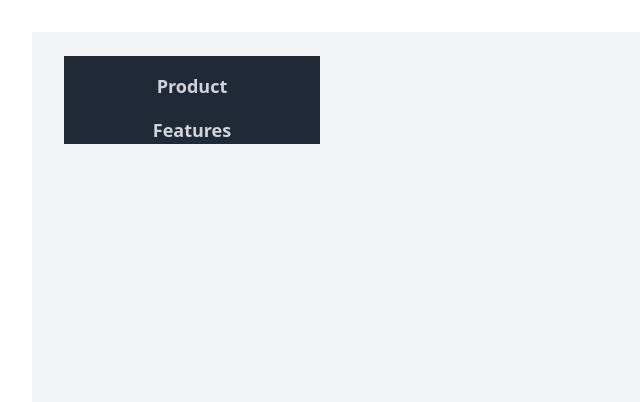
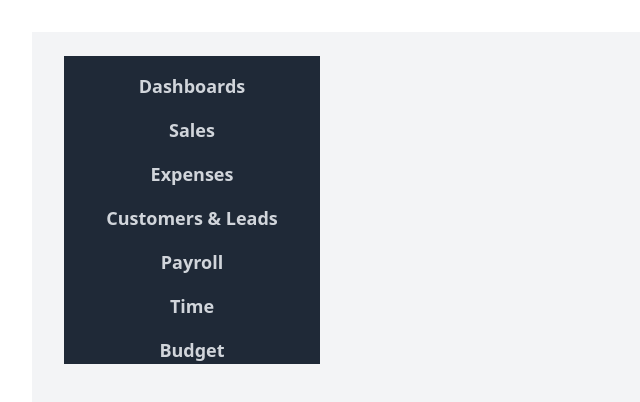
Before and after one commit to hr-pommala/sphuta-tms-freelancer-ui, a React (Vite) app: page /leftSide-menu in a window 1280 px wide. Shown: the top 402 px of the page, without its empty margins (0-640 px from the left). Built offline with nearby package versions, Linux system fonts and the light colour scheme.

Commit message:
Included additional navigation links

```diff
--- a/src/components/Navigation/LeftSideMenu.jsx
+++ b/src/components/Navigation/LeftSideMenu.jsx
@@ -3,9 +3,15 @@ import React, { useState } from 'react';
 const LeftSideMenu = () => {
   // Sample JSON data
   const [menuData, setMenuData] = useState({
-    "Product": ["Payroll", "Book Keeping", "Time Tracking"],
-    "Features": ["Invoice", "Track Expense", "Manage Bills"]
+    "Dashboards": ["Home", "Planner"],
+    "Sales": ["Overview", "All Sales", "Invoices","Estimates","Sales Orders","Customers","Product & Services"],
+    "Expenses": ["Expenses", "Bills", "Vendor","Contractors","Mileage","1099 Filings"],
+    "Customers & Leads": ["Overview", "Customers", "Marketing"],
+    "Payroll": ["Employees", "Contractors", "Vendor","Worker's Comp"],
+    "Time": ["Overview", "Time Entries"],
+    "Budget": []
   });
+
 
   // State to track which key is hovered
   const [hoveredKey, setHoveredKey] = useState(null);
```
